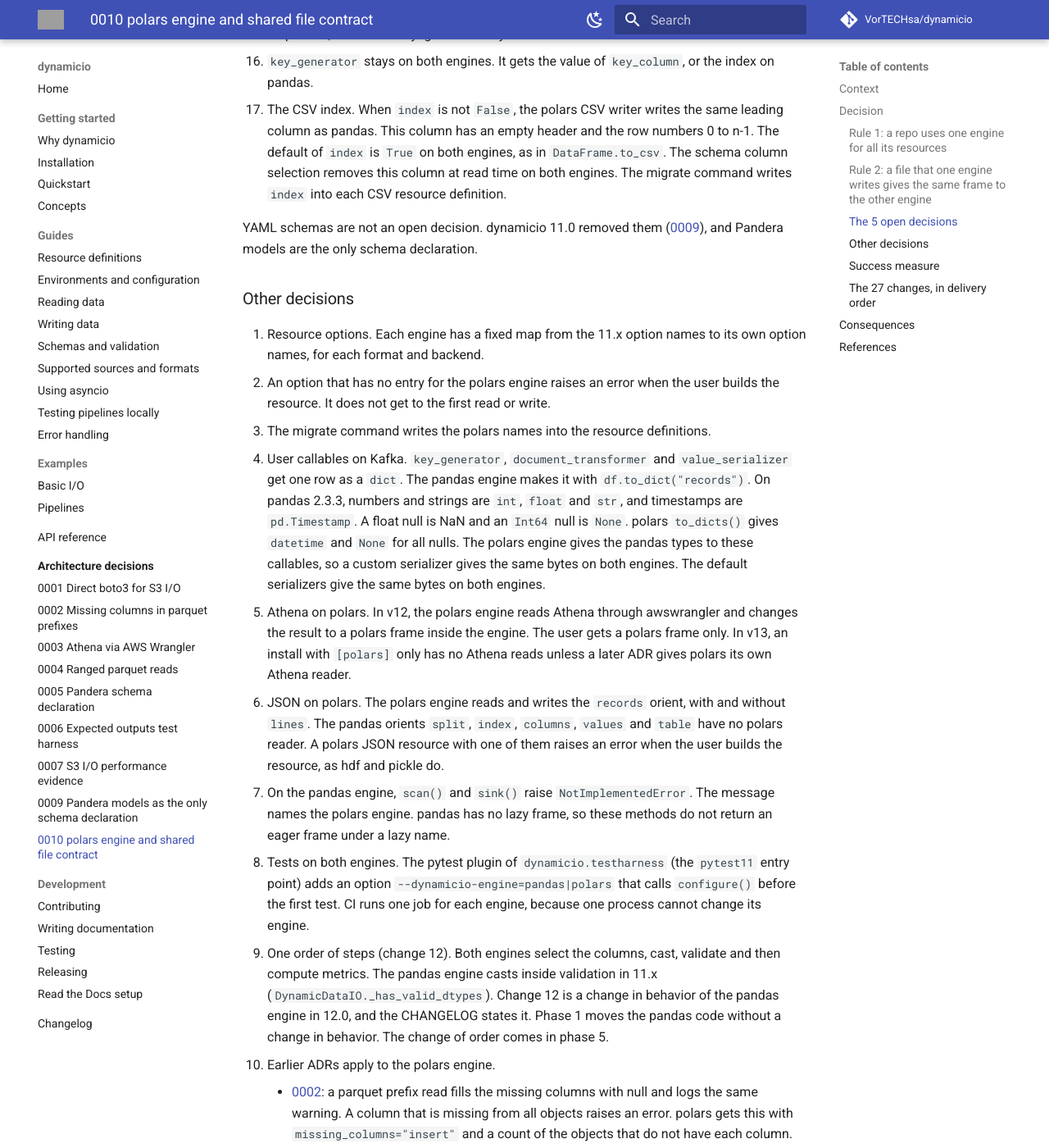
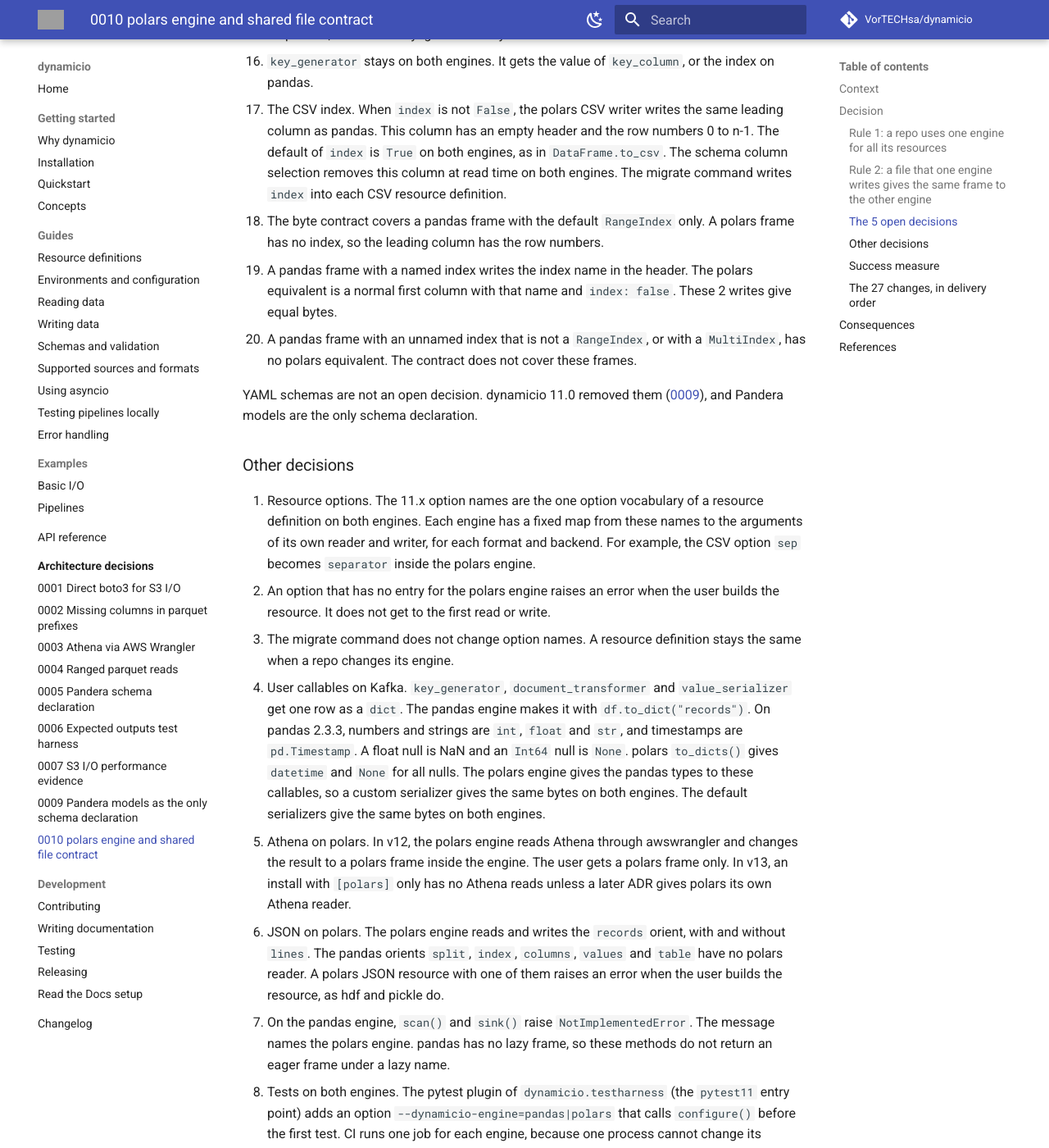
Before and after one commit to VorTECHsa/dynamicio, an MkDocs documentation site: the page built from docs/adr/0010-polars-engine-and-shared-file-contract.md, in a window 1280 px wide and 1400 px high, scrolled down 3069 px. Shown: the whole window at 82% size. Built offline with MkDocs 1.6.1 and Material for MkDocs 9.7.7, drawn with Linux system fonts in a browser that asks for light colours; comment, search, counter and statistics services are not loaded; some of the changed text lies outside the part shown; grey boxes are pictures that could not be loaded.

Commit message:
docs(RND-25353): answer the Copilot review of ADR 0010
Limit the CSV byte contract to a RangeIndex frame, keep the 11.x option
names as the one vocabulary, restrict the change of order to writes, and
keep the pandas dtype in the polars model metadata.

```diff
--- a/docs/adr/0010-polars-engine-and-shared-file-contract.md
+++ b/docs/adr/0010-polars-engine-and-shared-file-contract.md
@@ -82,15 +82,20 @@ column selection removes the columns that the model does not declare. The two en
 5. The CSV index. When `index` is not `False`, the polars CSV writer writes the same leading column as pandas. This column has an empty header and the row
    numbers 0 to n-1. The default of `index` is `True` on both engines, as in `DataFrame.to_csv`. The schema column selection removes this column at read time on both engines.
    The migrate command writes `index` into each CSV resource definition.
+   - The byte contract covers a pandas frame with the default `RangeIndex` only. A polars frame has no index, so the leading column has the row numbers.
+   - A pandas frame with a named index writes the index name in the header. The polars equivalent is a normal first column with that name and `index: false`.
+     These 2 writes give equal bytes.
+   - A pandas frame with an unnamed index that is not a `RangeIndex`, or with a `MultiIndex`, has no polars equivalent. The contract does not cover these frames.
 
 YAML schemas are not an open decision. dynamicio 11.0 removed them ([0009](0009-pandera-models-as-the-only-schema-declaration.md)), and Pandera models are the only
 schema declaration.
 
 ### Other decisions
 
-6. Resource options. Each engine has a fixed map from the 11.x option names to its own option names, for each format and backend.
+6. Resource options. The 11.x option names are the one option vocabulary of a resource definition on both engines. Each engine has a fixed map from these
+   names to the arguments of its own reader and writer, for each format and backend. For example, the CSV option `sep` becomes `separator` inside the polars engine.
    - An option that has no entry for the polars engine raises an error when the user builds the resource. It does not get to the first read or write.
-   - The migrate command writes the polars names into the resource definitions.
+   - The migrate command does not change option names. A resource definition stays the same when a repo changes its engine.
 7. User callables on Kafka. `key_generator`, `document_transformer` and `value_serializer` get one row as a `dict`. The pandas engine makes it with
    `df.to_dict("records")`. On pandas 2.3.3, numbers and strings are `int`, `float` and `str`, and timestamps are `pd.Timestamp`. A float null is NaN and an `Int64` null is `None`.
    polars `to_dicts()` gives `datetime` and `None` for all nulls. The polars engine gives the pandas types to these callables, so a custom serializer gives the
@@ -103,9 +108,11 @@ schema declaration.
     not return an eager frame under a lazy name.
 11. Tests on both engines. The pytest plugin of `dynamicio.testharness` (the `pytest11` entry point) adds an option `--dynamicio-engine=pandas|polars` that calls `configure()` before the first test. CI runs
     one job for each engine, because one process cannot change its engine.
-12. One order of steps (change 12). Both engines select the columns, cast, validate and then compute metrics. The pandas engine casts inside validation in 11.x
-    (`DynamicDataIO._has_valid_dtypes`). Change 12 is a change in behavior of the pandas engine in 12.0, and the CHANGELOG states it. Phase 1 moves the pandas
-    code without a change in behavior. The change of order comes in phase 5.
+12. One order of steps (change 12). Both engines select the columns, cast, validate and then compute metrics, on reads and on writes.
+    - Reads in 11.x already use this order: `read()` calls `_apply_schema()` before the validations and metrics. Reads do not change.
+    - Writes in 11.x validate and compute metrics on the frame of the user, and then call `_apply_schema()` before the writer. In 12.0, writes cast before
+      they validate. This is a change in behavior of the pandas engine for writes only, and the CHANGELOG states it.
+    - Phase 1 moves the pandas code without a change in behavior. The change of order for writes comes in phase 5.
 13. Earlier ADRs apply to the polars engine.
     - [0002](0002-tolerate-missing-columns-in-parquet-prefix-reads.md): a parquet prefix read fills the missing columns with null and logs the same warning. A
       column that is missing from all objects raises an error. polars gets this with `missing_columns="insert"` and a count of the objects that do not have each column.
@@ -124,6 +131,12 @@ schema declaration.
     | `timedelta64[unit]` | `Duration(unit)` |
 
     A dtype that has no pair raises an error when the polars engine compiles the model.
+
+    The map is many to one: `int64` and `Int64` both become `Int64`, and `object` and `string` both become `String`. The pandas metadata of a polars file
+    (change 17) needs the pandas dtype of each column, so the polars model keeps it.
+    - The migrate command writes the pandas dtype of each field into the field metadata of the polars model, for example `pa.Field(metadata={"pandas_dtype": "int64"})`.
+    - A polars model without this metadata uses a fixed reverse map: `Int64` to `int64` when the column has no null and to `Int64` when it has a null,
+      `String` to `object`, `Boolean` to `bool`, and `Float64` to `float64`. The contract covers the pandas dtypes of this reverse map only.
 
 ### Success measure
 
```
